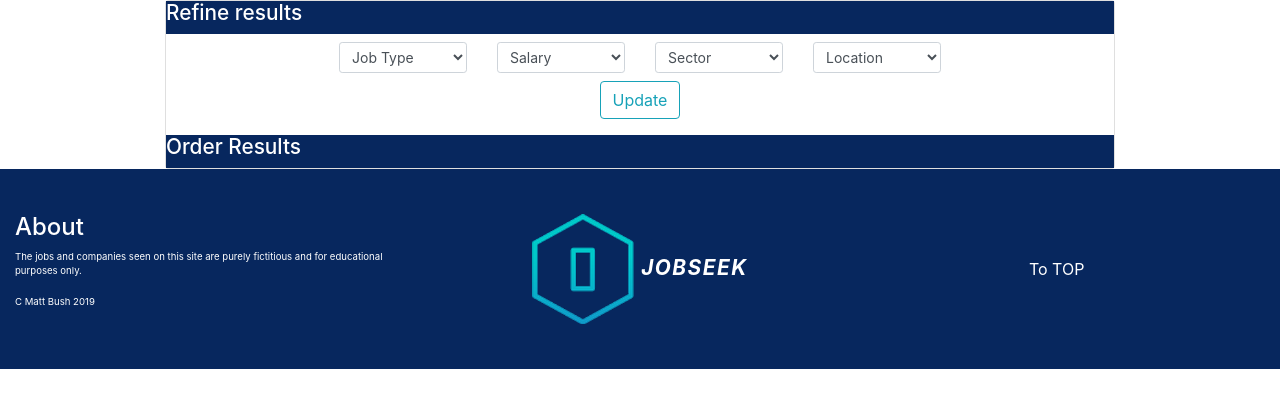
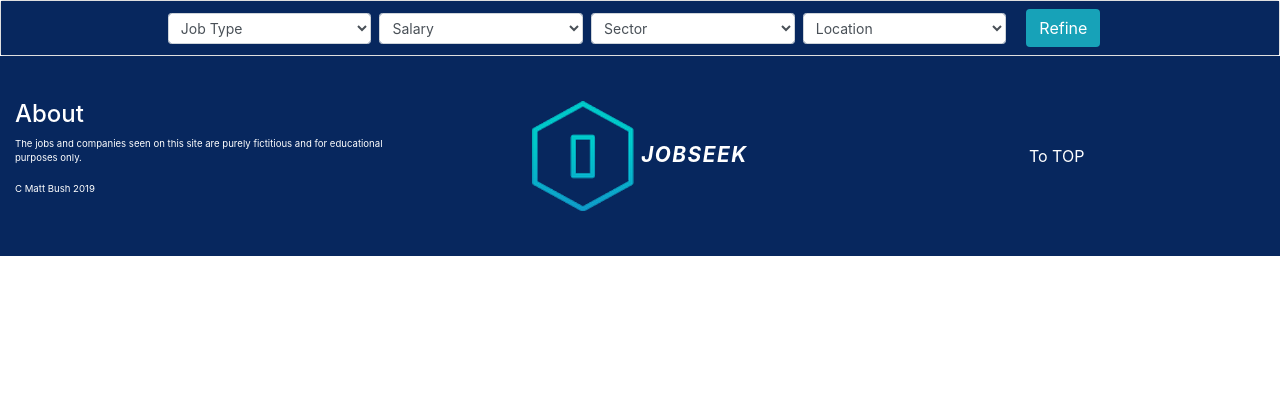
Before and after one commit to gitbush/jobseek, a Flask app: page / in a window 1280 px wide. Shown: the part 76-484 px from the top of the page. Run offline with Flask 2, Linux system fonts and the light colour scheme; data that the repository does not hold is empty; some libraries are stand-ins or nearby versions.

Commit message:
Re-design refine results sect for a cleaner layout

```diff
--- a/jobseek/forms.py
+++ b/jobseek/forms.py
@@ -48,4 +48,4 @@ class refineForm(FlaskForm):
     sector = QuerySelectField(label='Job Type', blank_text='Sector', allow_blank=True, query_factory=choice, get_label=lambda a: a.sector)
     salary = QuerySelectField(label='Job Type', blank_text='Salary', allow_blank=True, query_factory=choice, get_label=lambda a: a.salary)
     location = QuerySelectField(label='Job Type', blank_text='Location', allow_blank=True, query_factory=choice, get_label=lambda a: a.location)
-    submit = SubmitField('Update')
+    submit = SubmitField('Refine')
--- a/jobseek/static/css/main.css
+++ b/jobseek/static/css/main.css
@@ -81,6 +81,11 @@ html, body {
   font-size: 1.3rem;
 }
 
+.btn-refine {
+  color: white;
+  background-color: #17a2b8;
+}
+
 .job-title {
   font-size: 1.5rem;
   color: #1CA8D0;
--- a/jobseek/static/scss/2-components/_home_job_post.scss
+++ b/jobseek/static/scss/2-components/_home_job_post.scss
@@ -5,6 +5,11 @@
 
 .refine-heading{
     font-size: 1.3rem;
+}
+
+.btn-refine{
+    color: white;
+    background-color: #17a2b8;
 }
 
 .job-title{
--- a/jobseek/templates/_macros.html
+++ b/jobseek/templates/_macros.html
@@ -18,7 +18,7 @@
 {% endmacro %}
 
 {% macro no_label_render_field(field) %}
-<div class="form-group mb-2">
+<div class="form-group mb-0">
     <!-- if validation errors show invlaid feedback -->
     {% if field.errors %}
         {{ field(class="form-control form-control-sm is-invalid") }}
--- a/jobseek/templates/home.html
+++ b/jobseek/templates/home.html
@@ -1,35 +1,19 @@
 {% extends 'base.html' %}
 {% from "_macros.html" import no_label_render_field %}
 {% block content %}
-    <main class="container">
+    <main class="container-fluid">
         <!--**** refine results section ****-->
-        <div class="row justify-content-center">
-            <div class="card col-11 col-md-10">
+        <div class="row">
+            <div class="card col-12">
                 <form method="POST" action="">
                     <!-- CSRF token needed for flask-wtf security -->
                     {{ form.csrf_token }}
-                    <div class="row refine">
-                        <h3 class="refine-heading">Refine results</h3>
-                    </div>
-                    <div class="row mt-2 justify-content-center">
-                        <div class="col-5 col-sm-3 col-md-2">{{ no_label_render_field(form.jobType) }}</div>
-                        <div class="col-5 col-sm-3 col-md-2">{{ no_label_render_field(form.salary) }}</div>
-                        <div class="col-5 col-sm-3 col-md-2">{{ no_label_render_field(form.sector) }}</div>
-                        <div class="col-5 col-sm-3 col-md-2">{{ no_label_render_field(form.location) }}</div>
-                    </div>
-                    <div class="row justify-content-center">
-                        <!-- submit field -->
-                        <div class="form-group">
-                            {{ form.submit(class="btn btn-outline-info") }}
-                        </div>
-                        <!-- end submit field -->
-                    </div>
-                    <div class="row refine">
-                        <h3 class="refine-heading">Order Results</h3>
-                    </div>
-                    <div class="row justify-content-center">
-                        <col-5 class="col-sm-2"></col-5>
-                        <col-5 class="col-sm-2"></col-5>
+                    <div class="row refine justify-content-center p-1">
+                        <div class="col-5 col-sm-2 p-1 my-auto">{{ no_label_render_field(form.jobType) }}</div>
+                        <div class="col-5 col-sm-2 p-1 my-auto">{{ no_label_render_field(form.salary) }}</div>
+                        <div class="col-5 col-sm-2 p-1 my-auto">{{ no_label_render_field(form.sector) }}</div>
+                        <div class="col-5 col-sm-2 p-1 my-auto">{{ no_label_render_field(form.location) }}</div>
+                        <div class="col-3 col-sm-1 p-1 my-auto text-center">{{ form.submit(class="btn btn-refine") }}</div>
                     </div>
                 </form>
             </div>
```
Also changed, not shown: 1 other file.
